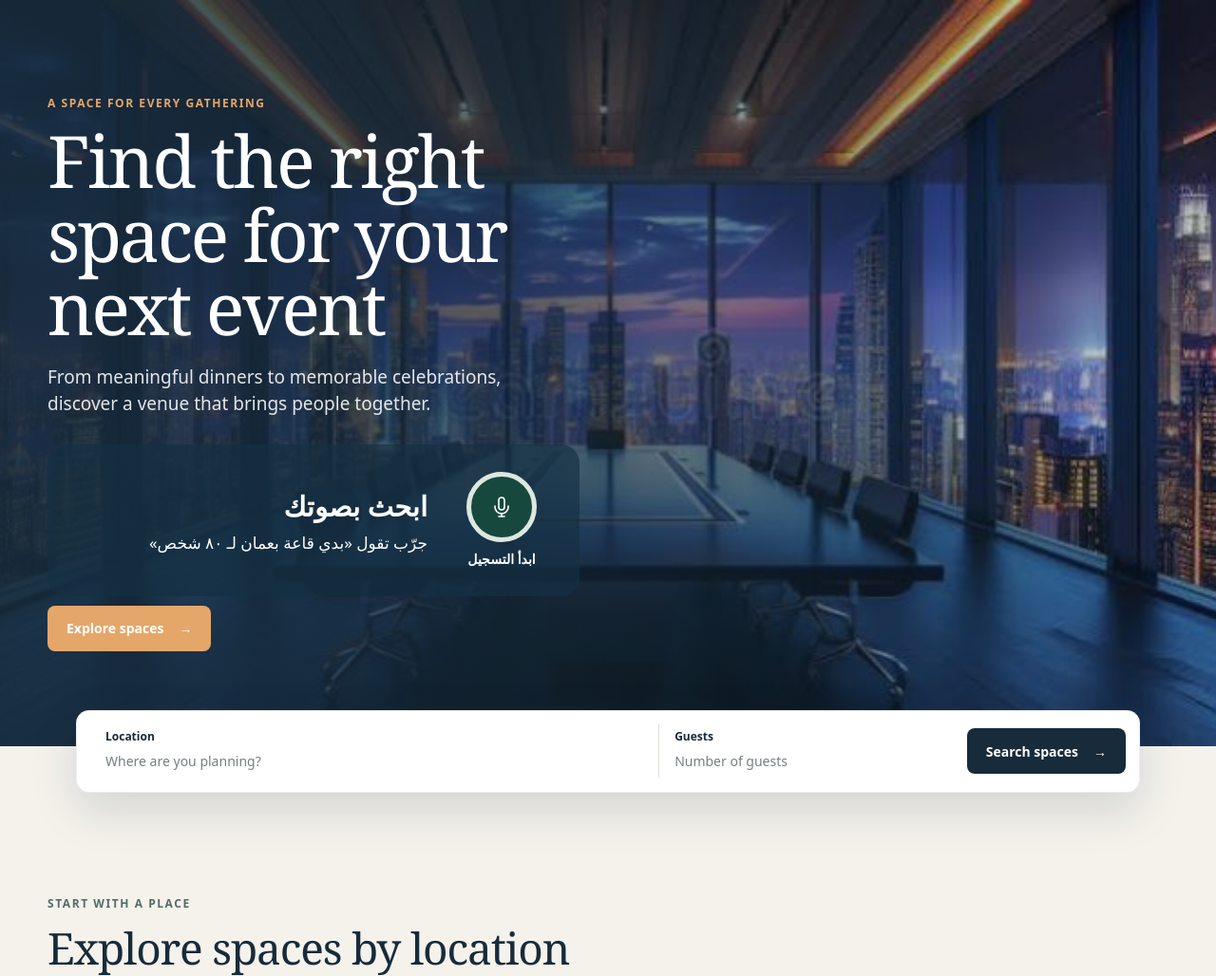
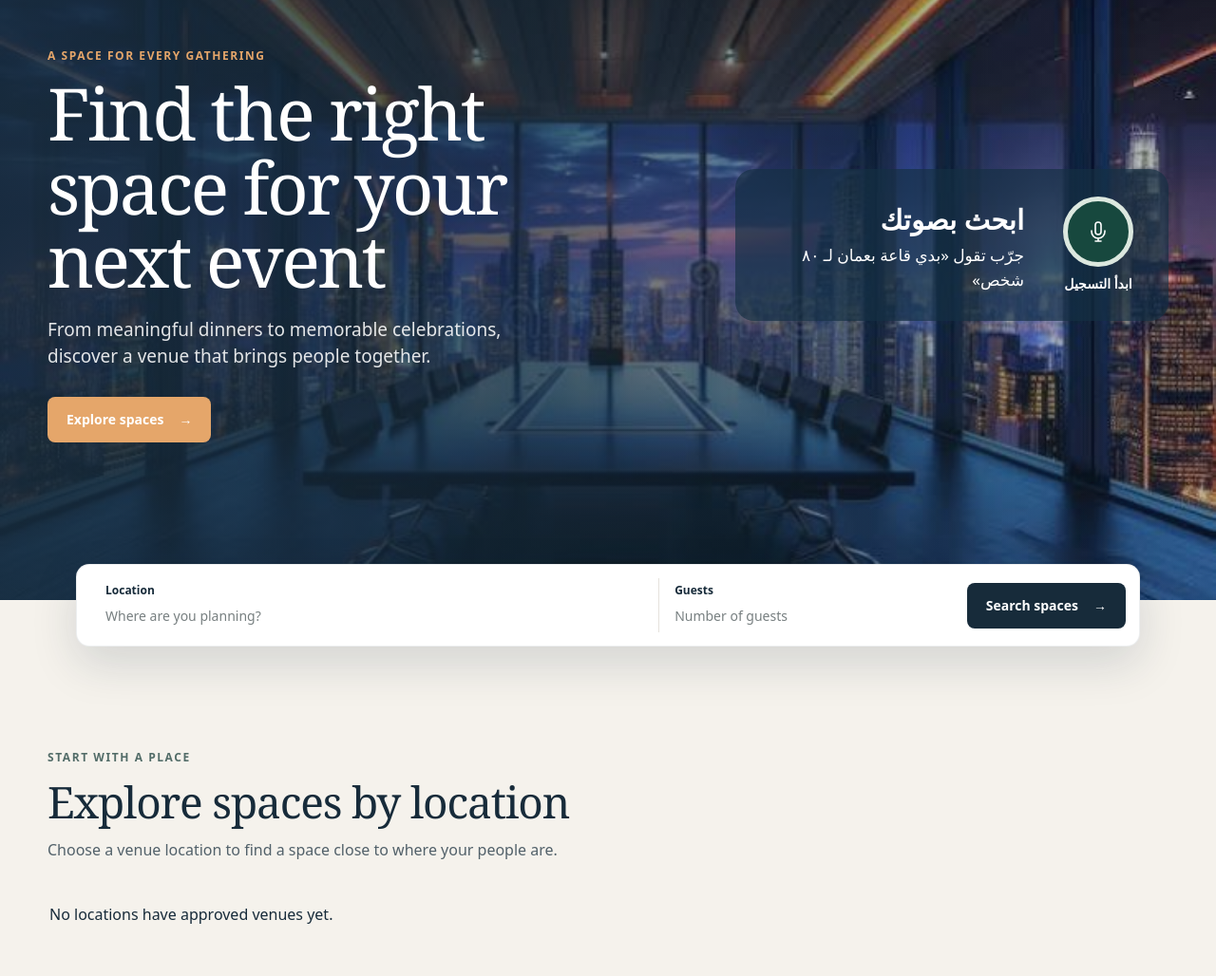
Before and after one commit to alzghoulraghad151/Booking-Venue, a Laravel app: page / in a window 1280 px wide. Shown: the part 73-1101 px from the top of the page at 95% size. Run offline with Laravel 12, Linux system fonts and the light colour scheme; data that the repository does not hold is empty.

Commit message:
Reposition homepage voice search and raise search bar

```diff
--- a/public/css/convene-landing.css
+++ b/public/css/convene-landing.css
@@ -23,9 +23,11 @@
 
 .landing-hero {
     min-height: clamp(470px, 58vw, 680px);
-    display: flex;
-    align-items: center;
+    display: grid;
+    align-content: center;
+    gap: 24px;
     padding: clamp(42px, 8vw, 100px) max(24px, calc((100vw - 1180px) / 2));
+    padding-top: 50px;
     color: var(--landing-white);
     background:
         linear-gradient(90deg, rgb(23 43 58 / 88%) 0%, rgb(23 43 58 / 66%) 42%, rgb(23 43 58 / 8%) 100%),
@@ -33,7 +35,20 @@
         url('/images/convene-hero.jpg') center 55% / cover no-repeat;
 }
 
-.landing-hero__content { max-width: 620px; }
+.landing-hero__content { min-width: 0; max-width: 620px; }
+
+@media (min-width: 961px) {
+    .landing-hero {
+        min-height: clamp(470px, 54vw, 632px);
+        grid-template-columns: minmax(0, 1.45fr) minmax(0, 1fr);
+        align-content: start;
+        align-items: center;
+        column-gap: clamp(24px, 5vw, 72px);
+    }
+
+    .landing-hero > .landing-voice { justify-self: end; }
+}
+
 .landing-eyebrow {
     margin: 0 0 12px;
     color: var(--landing-warm);
@@ -209,7 +224,7 @@
 .landing-occasion-card p { margin: 0; color: rgb(255 255 255 / 80%); font-size: 13px; }
 
 @media (max-width: 760px) {
-    .landing-hero { min-height: 490px; align-items: flex-end; padding: 48px 24px 76px; background-position: 58% center; }
+    .landing-hero { min-height: 490px; padding: 48px 24px 76px; background-position: 58% center; }
     .landing-search { grid-template-columns: 1fr 1fr; margin-top: -34px; padding: 12px; }
     .landing-search__field { padding: 8px; }
     .landing-search__field--guests { border-left: 1px solid #e5e2dc; }
@@ -295,8 +310,8 @@
 
 .landing-voice {
     width: min(100%, 560px);
-    margin-bottom: 10px;
-    padding: 20px clamp(14px, 4vw, 38px);
+    margin: 0;
+    padding: 20px clamp(14px, 3vw, 30px);
     border: 0;
     background: rgb(20 47 68 / 66%);
     color: #fff;
--- a/resources/views/public/home.blade.php
+++ b/resources/views/public/home.blade.php
@@ -16,6 +16,8 @@
                 <p class="landing-eyebrow">A space for every gathering</p>
                 <h1 id="landing-title">Find the right space for your next event</h1>
                 <p class="landing-hero__intro">From meaningful dinners to memorable celebrations, discover a venue that brings people together.</p>
+                <a class="landing-button landing-button--warm" href="#explore-locations">Explore spaces <span aria-hidden="true">→</span></a>
+            </div>
             <section class="landing-voice" aria-labelledby="landing-voice-title" lang="ar" dir="rtl">
                 <div class="landing-voice__action">
                     <button type="button" id="voice-search" form="landing-search" class="landing-voice__button"
@@ -37,8 +39,6 @@
                 <p class="landing-voice__feedback" id="voice-transcript" dir="auto"></p>
                 <a class="landing-voice__fallback" href="#landing-address">البحث بالكتابة</a>
             </section>
-                <a class="landing-button landing-button--warm" href="#explore-locations">Explore spaces <span aria-hidden="true">→</span></a>
-            </div>
         </section>
 
         <form id="landing-search" class="landing-search" action="{{ route('spaces.search') }}" method="GET" aria-label="Search event spaces">
```
Lines whose indentation alone changed are shown as unchanged.
